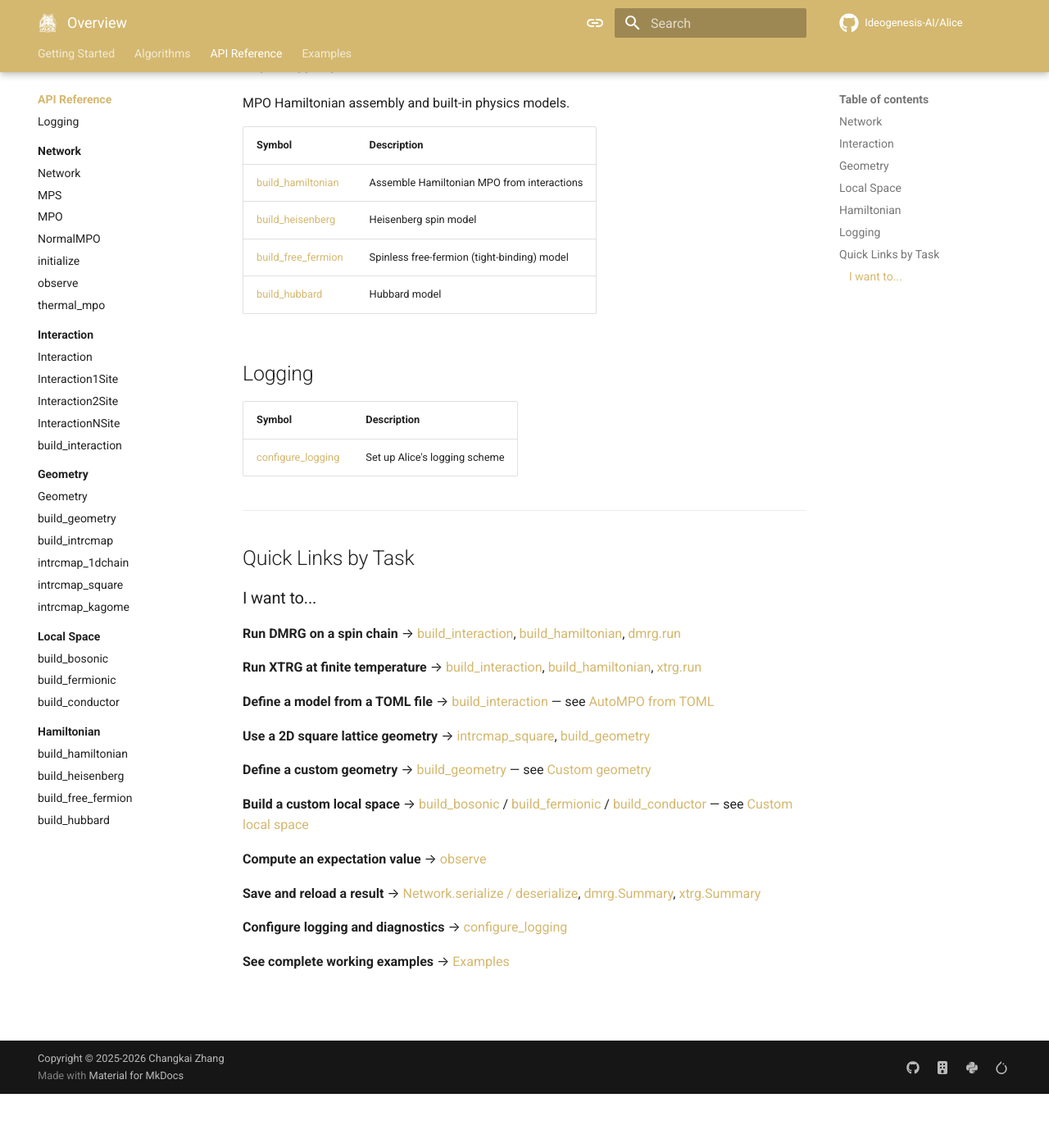
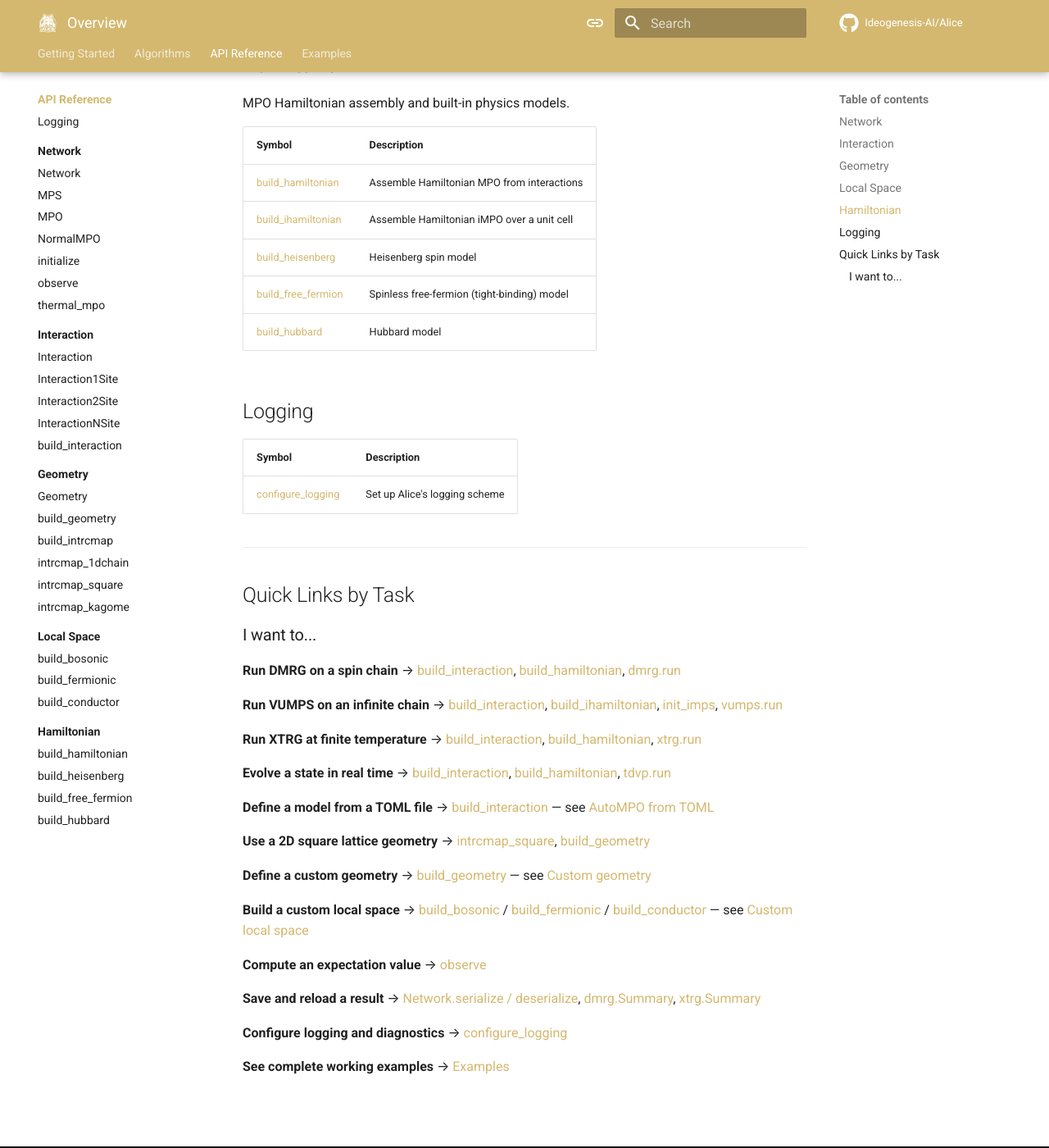
Before and after one commit to Ideogenesis-AI/Alice, an MkDocs documentation site: the page built from docs/api/index.md, in a window 1280 px wide and 1400 px high, scrolled down 2119 px. Shown: the whole window at 82% size. Built offline with MkDocs 1.6.1 and Material for MkDocs 9.7.7, drawn with Linux system fonts in a browser that asks for light colours; comment, search, counter and statistics services are not loaded; before the commit the page ends 3453 px from its top, so only the background shows below that.

```diff
--- a/docs/api/index.md
+++ b/docs/api/index.md
@@ -61,6 +61,7 @@
 | Symbol | Description |
 |--------|-------------|
 | [build_hamiltonian](hamiltonian/build-hamiltonian.md) | Assemble Hamiltonian MPO from interactions |
+| [build_ihamiltonian](hamiltonian/build-ihamiltonian.md) | Assemble Hamiltonian iMPO over a unit cell |
 | [build_heisenberg](hamiltonian/build-heisenberg.md) | Heisenberg spin model |
 | [build_free_fermion](hamiltonian/build-free-fermion.md) | Spinless free-fermion (tight-binding) model |
 | [build_hubbard](hamiltonian/build-hubbard.md) | Hubbard model |
@@ -80,8 +81,14 @@
 **Run DMRG on a spin chain**
 → [build_interaction](interaction/build-interaction.md), [build_hamiltonian](hamiltonian/build-hamiltonian.md), [dmrg.run](../algorithms/dmrg/run.md)
 
+**Run VUMPS on an infinite chain**
+→ [build_interaction](interaction/build-interaction.md), [build_ihamiltonian](hamiltonian/build-ihamiltonian.md), [init_imps](network/init-imps.md), [vumps.run](../algorithms/vumps/run.md)
+
 **Run XTRG at finite temperature**
 → [build_interaction](interaction/build-interaction.md), [build_hamiltonian](hamiltonian/build-hamiltonian.md), [xtrg.run](../algorithms/xtrg/run.md)
+
+**Evolve a state in real time**
+→ [build_interaction](interaction/build-interaction.md), [build_hamiltonian](hamiltonian/build-hamiltonian.md), [tdvp.run](../algorithms/tdvp/run.md)
 
 **Define a model from a TOML file**
 → [build_interaction](interaction/build-interaction.md) — see [AutoMPO from TOML](../examples/autompo-toml.md)
```
